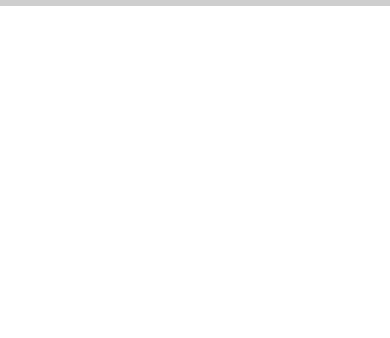
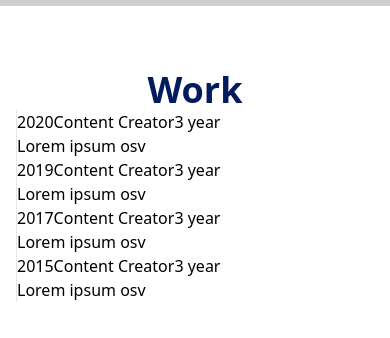
Before and after one commit to eiriktobias/portfolio, a React (Vite) app: page / in a window 390 px wide. Shown: the part 838-1176 px from the top of the page. Before the commit the page ends 844 px from the top, so only its background shows below. Built offline with nearby package versions, Linux system fonts and the light colour scheme; grey boxes are pictures that could not be loaded.

Commit message:
work section

```diff
--- a/src/App.jsx
+++ b/src/App.jsx
@@ -1,6 +1,7 @@
 import { useState } from "react";
 import Main from "./components/Main";
 import Sidenav from "./components/sidenav";
+import Work from "./components/Work";
 
 
 function App() {
@@ -8,6 +9,7 @@ function App() {
     <div>
       <Sidenav />
       <Main />
+      <Work />
     </div>
   );
 }
--- /dev/null
+++ b/src/components/Work.jsx
@@ -0,0 +1,47 @@
+import React from "react";
+import WorkItem from "./WorkItem";
+
+const data = [
+  {
+    year: 2020,
+    title: "Content Creator",
+    duration: "3 year",
+    details: "Lorem ipsum osv",
+  },
+  {
+    year: 2019,
+    title: "Content Creator",
+    duration: "3 year",
+    details: "Lorem ipsum osv",
+  },
+  {
+    year: 2017,
+    title: "Content Creator",
+    duration: "3 year",
+    details: "Lorem ipsum osv",
+  },
+  {
+    year: 2015,
+    title: "Content Creator",
+    duration: "3 year",
+    details: "Lorem ipsum osv",
+  },
+];
+const Work = () => {
+  return (
+    <div id="work" className="max-v-[1040px] m-auto md:pl-20 p-4 py-16">
+      <h1 className="text-4xl font-bold text-center text-[#001b5e]">Work</h1>
+      {data.map((item, idx) => (
+        <WorkItem
+          key={idx}
+          year={item.year}
+          title={item.title}
+          duration={item.duration}
+          details={item.details}
+        />
+      ))}
+    </div>
+  );
+};
+
+export default Work;
--- /dev/null
+++ b/src/components/WorkItem.jsx
@@ -0,0 +1,19 @@
+import React from "react";
+
+const WorkItem = ({ year, title, duration, details }) => {
+  return (
+    <ol className="flex flex-col md:flex-row relative border-l border-stone-200">
+      <li>
+        <div />
+        <p>
+          <span>{year}</span>
+          <span>{title}</span>
+          <span>{duration}</span>
+        </p>
+        <p>{details}</p>
+      </li>
+    </ol>
+  );
+};
+
+export default WorkItem;
```
